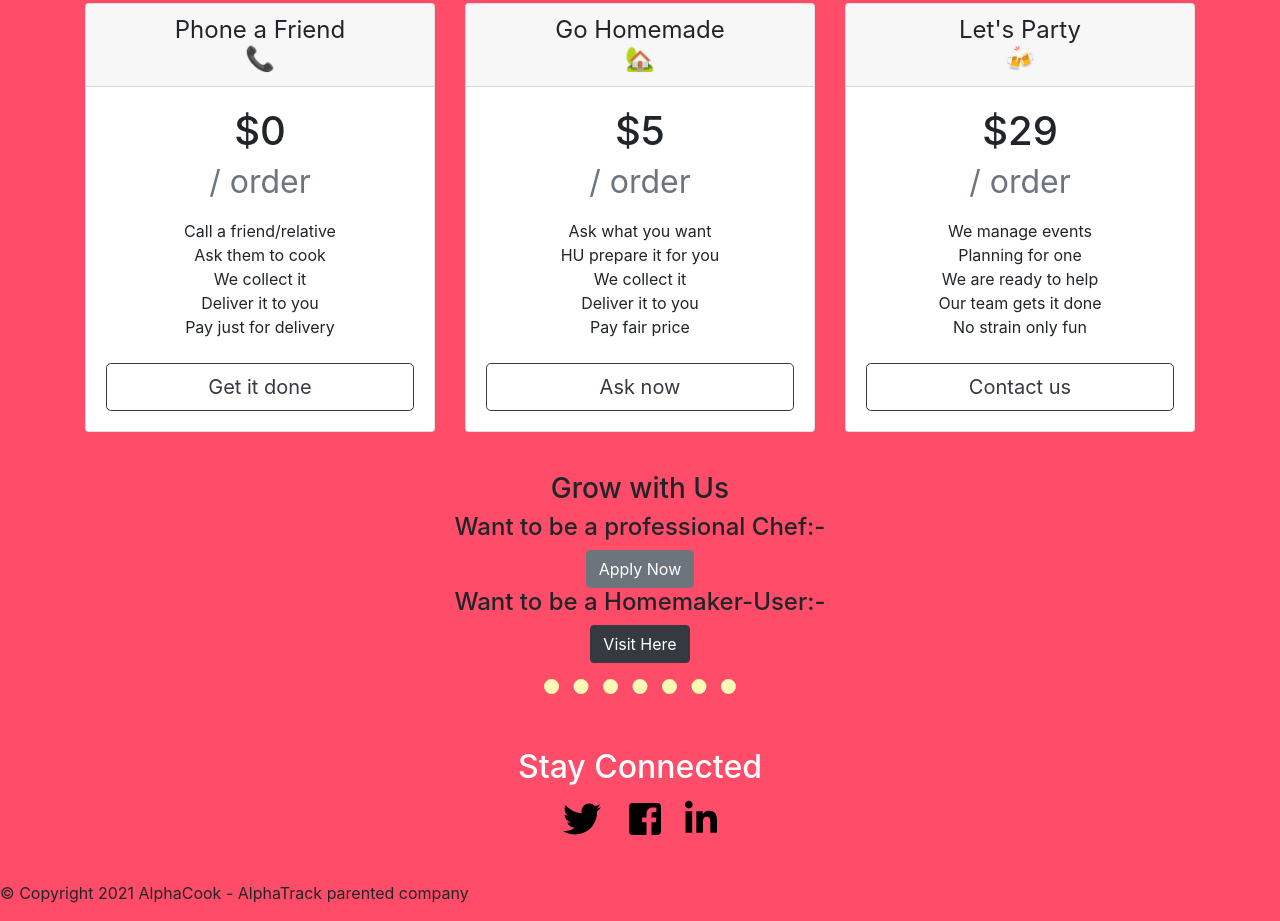
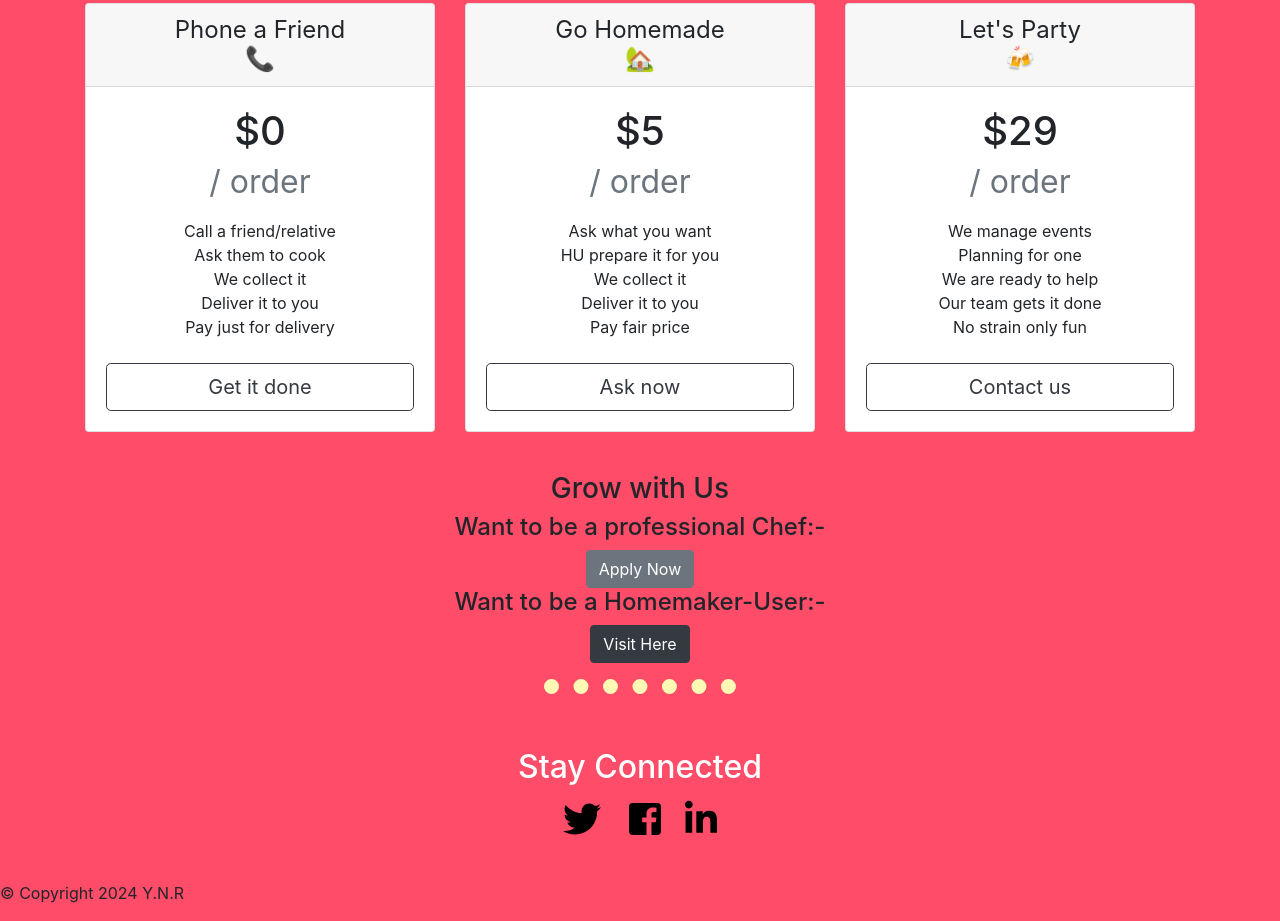
Before and after one commit to Yashas-N-R/hire-a-chef, a plain HTML site: page index.html in a window 1280 px wide. Shown: the part 1724-2645 px from the top of the page. Drawn offline with nearby package versions, Linux system fonts and the light colour scheme.

Commit message:
Update index.html

```diff
--- a/index.html
+++ b/index.html
@@ -263,7 +263,7 @@
   </section>
   <footer id="footer">
 
-    <p>© Copyright 2021 AlphaCook - AlphaTrack parented company</p>
+    <p>© Copyright 2024 Y.N.R</p>
 
   </footer>
 
```
